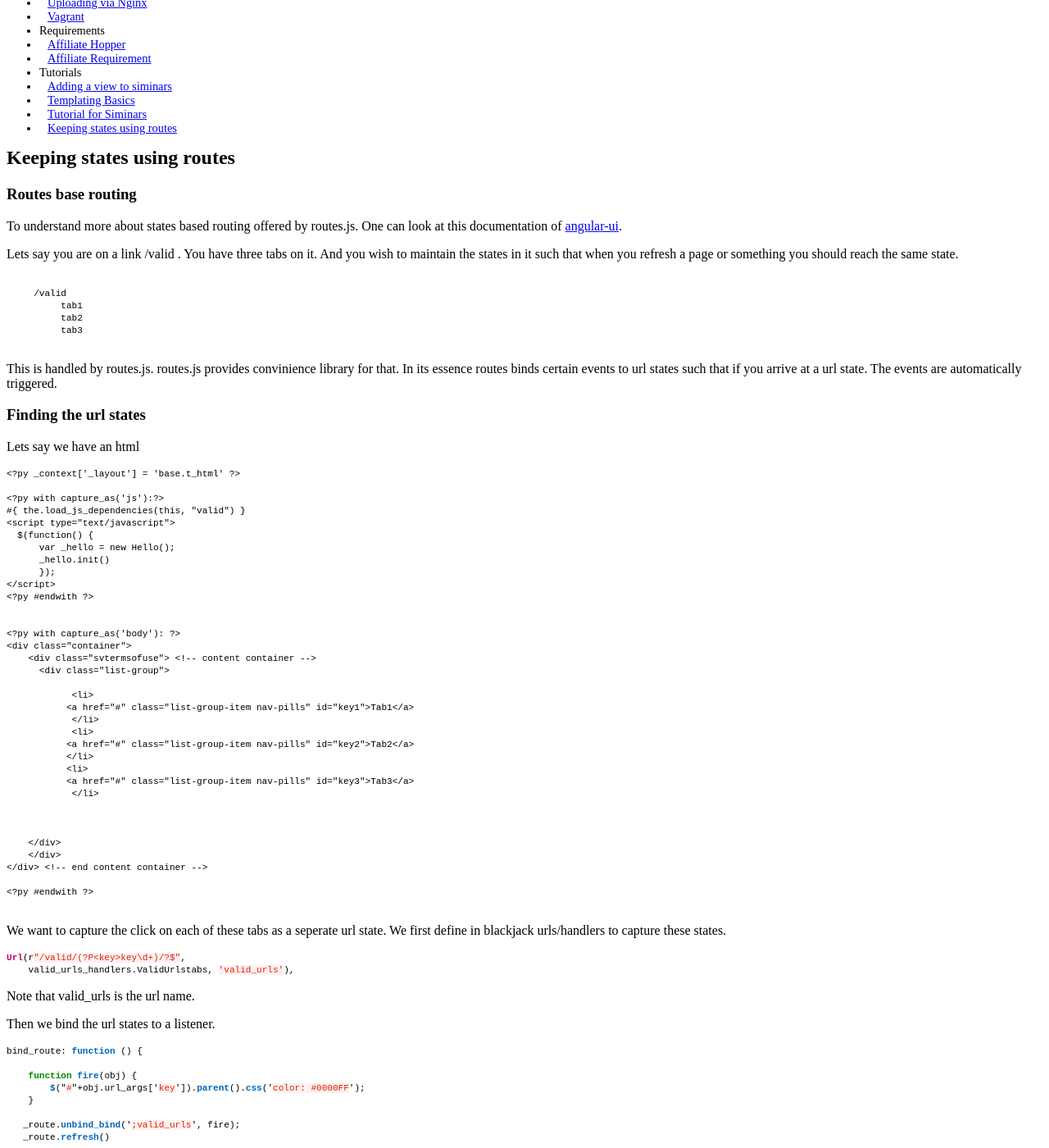
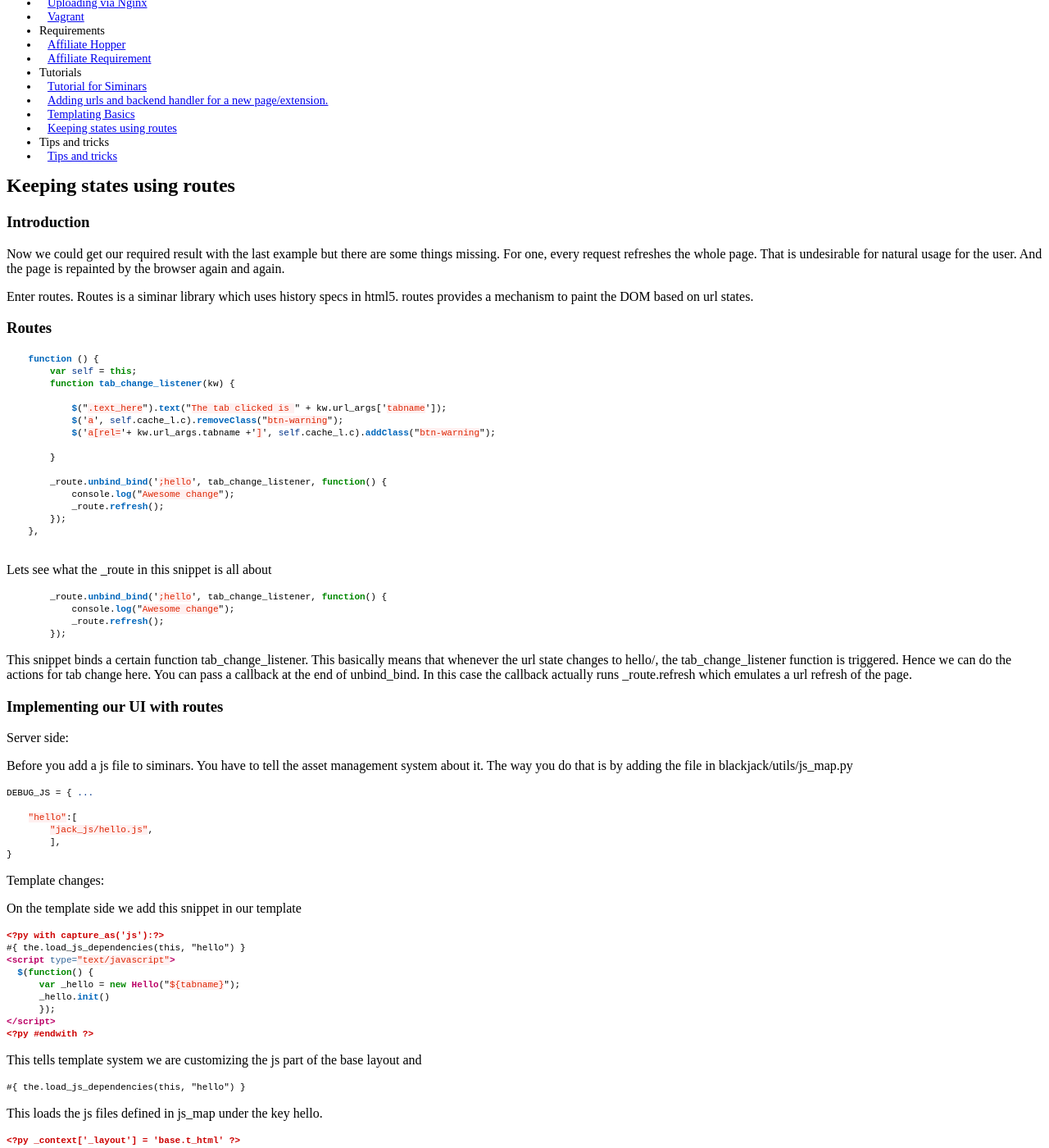
Before and after one commit to Simversity/literature, a Jekyll site: the page built from _posts/2014-08-24-keeping-states-using-routes.md, in a window 1280 px wide and 1400 px high, scrolled down 478 px. Shown: the whole window at 82% size. Built offline with Jekyll 4.4.1, drawn with Linux system fonts in a browser that asks for light colours; Markdown is read by kramdown in place of the engine named in the settings; a style sheet for code colours, icons or effects is not loaded; some of the changed text lies outside the part shown.

Commit message:
cleaning up the tutorial and adding tips and tricks

````diff
--- a/_config.yml
+++ b/_config.yml
@@ -20,6 +20,7 @@ sections: [
     ['ops', 'devOps'],
     ['req', 'Requirements'],
     ['tut', 'Tutorials'],
+    ['tips', 'Tips and tricks']
 ]
 
 # Keep as an empty string if served up at the root. If served up at a specific
--- a/_posts/2014-08-24-adding-a-view-to-siminars.md
+++ b/_posts/2014-08-24-adding-a-view-to-siminars.md
@@ -1,7 +1,7 @@
 ---
 layout: page
-title: "Adding a view to siminars"
-description: "Add a view to Siminars. Add a url, and an api call"
+title: "Adding urls and backend handler for a new page/extension."
+description: "Adding urls and backend handler for a new page/extension."
 category: tut
 date: 2014-08-29 19:05:08
 tags: []
@@ -129,3 +130,34 @@ The core.decorators.signature validates the request if it has all the params or
 HTTPError: HTTP 412: Precondition Failed (someparam is a required parameter)
 
 ```
+
+
+### Basic Template
+
+<?py _context['_layout'] = None ?>
+<html>
+<body>
+
+${text}
+
+</body>
+
+</html>
+
+```text
+
+${text} -> shows the context shared to the template
+
+```
+
+```text
+
+<?py _context['_layout'] = None ?>
+
+```
+
+By default the template loads a layout from the base template this basically tells the templating engine not to do that. We will dive into templates in the next section
+
+### Output
+
+![Complete](/img/helloworld.png?raw=true)
--- a/_posts/2014-08-24-keeping-states-using-routes.md
+++ b/_posts/2014-08-24-keeping-states-using-routes.md
@@ -1,35 +1,100 @@
 ---
 layout: page
 title: "Keeping states using routes"
-description: ""
+description: "Keeping states with routes"
 category: tut
 
 ---
 
-### Routes base routing
+### Introduction
 
-To understand more about states based routing offered by routes.js. One can look at this documentation of [angular-ui](https://github.com/angular-ui/ui-router/wiki/URL-Routing).
+Now we could get our required result with the last example but there are some things missing. For one, every request refreshes the whole page. That is undesirable for natural usage for the user. And the page is repainted by the browser again and again.
 
-Lets say you are on a link /valid . You have three tabs on it. And you wish to maintain the states in it such that when you refresh a page or something you should reach the same state.
+Enter routes. Routes is a siminar library which uses history specs in html5. routes provides a mechanism to paint the DOM based on url states.
 
-```text
 
-     /valid
-	  tab1
-	  tab2
-	  tab3
+
+### Routes
+
+
+```javascript
+    function () {
+        var self = this;
+        function tab_change_listener(kw) {
+
+            $(".text_here").text("The tab clicked is " + kw.url_args['tabname']);
+            $('a', self.cache_l.c).removeClass("btn-warning");
+            $('a[rel='+ kw.url_args.tabname +']', self.cache_l.c).addClass("btn-warning");
+
+        }
+
+        _route.unbind_bind(';hello', tab_change_listener, function() {
+            console.log("Awesome change");
+            _route.refresh();
+        });
+    },
 
 ```
 
-This is handled by routes.js. routes.js provides convinience library for that. In its essence routes binds certain events to url states such that if you arrive at a url state. The events are automatically triggered.
+Lets see what the _route in this snippet is all about
+
+```javascript
+	_route.unbind_bind(';hello', tab_change_listener, function() {
+            console.log("Awesome change");
+            _route.refresh();
+        });
+```
+
+This snippet binds a certain function tab_change_listener. This basically means that whenever the url state changes to hello/<something>, the tab_change_listener function is triggered. Hence we can do the actions for tab change here. You can pass a callback at the end of unbind_bind. In this case the callback actually runs _route.refresh which emulates a url refresh of the page.
 
 
-### Finding the url states
+### Implementing our UI with routes
+
+Server side:
+
+Before you add a js file to siminars. You have to tell the asset management system about it. The way you do that is by adding the file in blackjack/utils/js_map.py
 
 
-Lets say we have an html
+```python
+DEBUG_JS = { ...
+
+    "hello":[
+        "jack_js/hello.js",
+        ],
+}
+```
+
+
+
+
+
+
+Template changes:
+
+On the template side we add this snippet in our template
+
+```html
+<?py with capture_as('js'):?>
+#{ the.load_js_dependencies(this, "hello") }
+<script type="text/javascript">
+  $(function() {
+      var _hello = new Hello("${tabname}");
+      _hello.init()
+      });
+</script>
+<?py #endwith ?>
+```
+
+This tells template system we are customizing the js part of the base layout and
 
 ```text
+#{ the.load_js_dependencies(this, "hello") }
+```
+
+This loads the js files defined in js_map under the key hello.
+
+
+```html
 <?py _context['_layout'] = 'base.t_html' ?>
 
 <?py with capture_as('js'):?>
@@ -42,155 +107,130 @@ Lets say we have an html
 </script>
 <?py #endwith ?>
 
+<div class="svtermsofuse"> <!-- content container -->
 
-<?py with capture_as('body'): ?>
-<div class="container">
-    <div class="svtermsofuse"> <!-- content container -->
-      <div class="list-group">
+    <br/>
+    <br/>
+    <br/>
+    <br/>
 
-            <li>
-           <a href="#" class="list-group-item nav-pills" id="key1">Tab1</a>
-            </li>
-            <li>
-           <a href="#" class="list-group-item nav-pills" id="key2">Tab2</a>
-           </li>
-           <li>
-           <a href="#" class="list-group-item nav-pills" id="key3">Tab3</a>
-            </li>
+    <div id="container">
+    <div class="nav nav-tabs">
+
+        <div class="smstepaddcontrol">
+            <a href="#{this.reverse_url('hello', tabname='hello')}" class="btn btn-primary" rel="hello">Hello</a>
+            <a href="#{this.reverse_url('hello', tabname='tabbed')}" class="btn btn-primary" rel="tabbed">Tabbed</a>
+            <a href="#{this.reverse_url('hello', tabname='world')}" class="btn btn-primary" rel="world">World</a>
+            <a href="#{this.reverse_url('hello', tabname='collate')}" class="btn btn-primary" rel="collate">Collate</a>
+          </div>
+
+    </div>
+    </div>
+
+    <span class="text_here"></span>
+
+
+    </div>
+</div> <!-- end content container -->
+```
+Since we are doing this in js now we can simplify the template  bit.
+
+### Javascript Changes:
+
+```javascript
+var Hello = function (tabname) {
+    var self = this;
+    self.tabname = tabname;
+    self.init();
+};
+
+Hello.prototype = {
+    cache_l: {},
+
+    init:  function () {
+	var self = this
+	self.urls = {}
+	self.urls = {'hello':'/hello/hello',
+		     'tabbed':'/hello/tabbed',
+		     'world':'/hello/world',
+		     'collate':'/hello/collate'
+		    }
+	self.cache_l.c = $('#container');
+	self.cache_l.links = self.cache_l.c.find("a.btn-primary");
+	self.bind_route();
+	self.bind();
+
+
+    },
 
 
 
-    </div>
-    </div>
-</div> <!-- end content container -->
+    bind_route: function () {
+	var self = this;
+	function tab_change_listener(kw) {
+	    if (kw.url_args['tabname'] == 'collate'){
+		self.get_data()
+	    }
+	    else{
+		$(".text_here").text("The tab clicked is " + kw.url_args['tabname']);
+	    }
+	    $('a', self.cache_l.c).removeClass("btn-warning");
+	    $('a[rel='+ kw.url_args.tabname +']', self.cache_l.c).addClass("btn-warning");
 
-<?py #endwith ?>
+	}
 
-```
+	_route.unbind_bind(';hello', tab_change_listener, function() {
+	    console.log("Awesome change");
+	    _route.refresh();
+	});
+    },
 
-We want to capture the click on each of these tabs as a seperate url state. We first define in blackjack urls/handlers to capture these states.
+    bind: function (){
+	self = this;
 
-```python
-Url(r"/valid/(?P<key>key\d+)/?$",
-    valid_urls_handlers.ValidUrlstabs, 'valid_urls'),
-```
-
-Note that valid_urls is the url name.
+	$( "a.btn-primary", self.cache_l.c).unbind_bind( "click", function() {
+	    var tabname = event.target.rel
+	    url = self.urls[tabname]
+	    _route.push(url);
+	    return false;
+	});
 
 
-Then we bind the url states to a listener.
-
-
-```javascript
-bind_route: function () {
-
-    function fire(obj) {
-        $("#"+obj.url_args['key']).parent().css('color: #0000FF');
     }
-
-   _route.unbind_bind(';valid_urls', fire);
-   _route.refresh()
-
-},
-```
-
-```javascript
-_route.unbind_bind(';valid_urls', fire);
-```
-This url binds all valid_urls named urls to the callback, fire i.e whenever the url state is a form of "valid/<key>" the particular callback is triggered.The callback here changes the color of the tab "a" element.
-
-
-### Bringing it all together in the DOM.
-
-
-```javascript
-
- bind: function (){
-    $( ".nav-pills" ).on( "click", function() {
-     targetid = event.target.id;
-    _jack.reverse_url('valid_urls', {'key':targetid},
-    function (url)
-    {
-        _route.push(url);
-
-    })
-
-    });
-```
-
-Now we have url states and the callbacks they trigger. But we need to bring it all together and link it to events on the DOM. For this we create a binding on the dom on the click event for class nav-pills. Now the events on this DOM are to be connected to the _routes states. For this we use _jack.reverse_url. _jack.reverse_url is a convinience function that converts a named url to the complete url. Here in this example we have bind the click events on the nav-pill tabs to a callback that changes the url state to valid/<key> type urls.
-
-The callback to change url state:
-
-```javascript
-function (url)
-    {
-	_route.push(url);
-
-    }
-
-```
-
-When the state of these urls changes. It triggers the change in url state which further trigger the callback fire which changes the color of the tab. Hence a DOM event is connected to a url state and a callback.
-
-
-
-### Conventions for JS code:
-
-init: The contructor for js added. Here all those things should be done that are to be done on page load.
-
-
-bind: All the bindings should be added in this function by convention.
-
-
-### The whole thing
-
-```javascript
-var Hello = function (o) {
-
-};
-
-Hello.prototype = {
-  "change_select": function(cb) {
-    var self = this;
-    console.log("something")
-    $('element').css('color: #0000FF');
-    debugger
-    },
-
-    "init":  function () {
-      this.bind_route();
-      this.bind();
-    },
-
- bind_route: function () {
-
-      function fire(obj) {
-
-        $("#"+obj.url_args['key']).parent().css('color: #0000FF');
-      }
-      _route.unbind_bind(';valid_urls', fire);
-      _route.refresh()
-    },
-
- bind: function (){
-    $( ".nav-pills" ).on( "click", function() {
-     targetid = event.target.id;
-    _jack.reverse_url('valid_urls', {'key':targetid},
-    function (url)
-    {
-        _route.push(url);
-
-    })
-
-    });
-
-
-
-}
 
 }
 
 ObjectHasCache.call(Hello.prototype);
 
 ```
+
+We have bound a click on a.btn-primary inside container to this function.
+
+```javascript
+
+$( "a.btn-primary", self.cache_l.c).unbind_bind( "click", function() {
+    var tabname = event.target.rel
+    url = 'hello'+self.urls.tabname
+    _route.push(url);
+   return false;
+});
+```
+
+In the execution of the callback we do
+
+```javascript
+
+_route.push(url);
+
+```
+
+This pushes a url state. This further triggers the callback we have bound using unbind_bind earlier.
+
+```javascript
+	_route.unbind_bind(';hello', tab_change_listener, function() {
+            console.log("Awesome change");
+            _route.refresh();
+        });
+```
+
+This runs the tab_change_listener which does everything that we were doing with templates ealier. Without requiring a reload.
--- a/_posts/2014-08-24-templating-basics.md
+++ b/_posts/2014-08-24-templating-basics.md
@@ -7,87 +7,103 @@ date:  2014-08-29 19:05:07
 tags: []
 ---
 
-### Sample template
+### Introduction
+We have seen till now how to add simple Hello world page to siminars. This is an attempt to take this knowledge further and make something like the final output without the javascript framework added. Following are the code changes that can get something visually similar to the final output.
 
-```text
+
+
+
+### Server Side
+
+```python
+class HelloHandler(BaseHandler):
+    @tornado.web.authenticated
+    def get(self, tabname):
+        template = "hello_world/hello"
+        context = {}
+        context['tabname'] = tabname
+
+        self.render_to_response(template, context)
+```
+
+As you can see in server side we have added a tabname context and argument. The tabname argument comes from the url from the url pattern as explained earlier. The group name is an essential part of the regex pattern in siminars Url dispatch mechanism.
+
+```python
+
+Url(r"/hello/(?P<tabname>\w+)/?$",
+        valid_urls_handlers.HelloHandler, "hello"),
+
+```
+
+
+For context we have added the tabname in the context of the template. One arrives at this function only after login because of the authenticated decorator.
+
+
+### Template
+
+```html
 <?py _context['_layout'] = 'base.t_html' ?>
-
-<?py with capture_as('js'):?>
-#{ the.load_js_dependencies(this, "valid") }
-<script type="text/javascript">
-  $(function() {
-      var _valid = new Valid("${user_id}");
-      _valid.init()
-      });
-</script>
-<?py #endwith ?>
 
 
 <?py with capture_as('body'): ?>
 <div class="container">
-    <div class="svtermsofuse"> <!-- content container -->
+  <div class="svtermsofuse"> <!-- content container -->
 
-    <div class="list-group">
+    <br/>
+    <br/>
+    <br/>
+    <br/>
 
-      <?py for url_key in urls.keys(): ?>
-           <a href="#" class="list-group-item">${url_key}</a>
+    <div id="container">
+      <div class="nav nav-tabs">
 
-      <?py #endfor ?>
+        <div class="smstepaddcontrol">
+            <?py view_class = 'btn-warning' if tabname=='hello' else 'btn-primary' ?>
+            <a href="#{this.reverse_url('hello', tabname='hello')}" class="btn ${view_class}" rel="hello">Hello</a>
+            <?py view_class = 'btn-warning' if tabname=='tabbed' else 'btn-primary' ?>
+            <a href="#{this.reverse_url('hello', tabname='tabbed')}" class="btn ${view_class}" rel="tabbed">Tabbed</a>
+            <?py view_class = 'btn-warning' if tabname=='world' else 'btn-primary' ?>
+            <a href="#{this.reverse_url('hello', tabname='world')}" class="btn ${view_class}" rel="world">World</a>
+            <?py view_class = 'btn-warning' if tabname=='collate' else 'btn-primary'?>
+            <a href="#{this.reverse_url('hello', tabname='collate')}" class="btn ${view_class}" rel="collate">Collate</a>
+          </div>
 
-
-
-
+      </div>
     </div>
 
-    </div>
+  </div>
 </div> <!-- end content container -->
 
 <?py #endwith ?>
+
 ```
+
+### Explanation
+
 
 ```text
 <?py _context['_layout'] = 'base.t_html' ?>
 ```
-Base template to extend.
+
+This extends the layout of the page from base. If you notice many components of the final page have not been explicitly written in html. These are extended from the base template.
+
+```text
+<?py with capture_as('body'): ?>
+```
+This tells the templating engine that we are customizing the body part of the template.
+
+```text
+<?py view_class = 'btn-warning' if tabname=='hello' else 'btn-primary' ?>
+```
+
+run python code inside the tenjin templating engine.
+
+```text
+${view_class}
+```
+Showing context variables in the template.
 
 
+### Output
 
-
-```text
-<?py with capture_as('js'):?>
-<?py #endwith ?>
-```
-Defining the js block
-
-
-```text
-#{ the.load_js_dependencies(this, "valid") }
-```
-
-Getting js dependencies for a particular js from js_map.
-
-
-For more look at [tenjin documentation](http://www.kuwata-lab.com/tenjin/pytenjin-users-guide.html).
-
-
-
-### Adding Javascript
-
-In blackjack/utils/tenjin_helpers there is function load_js_dependencies. This function essentially loads the javascript for the siminars project.
-To add a javascript create a map in the file blackjack/utils/js_map.py
-
-```python
-DEBUG_JS = { ....
-
-	"valid":[jack_js/valid.js,
-	],
-}
-```
-
-To load this javascript on the server side use
-
-```text
-#{ the.load_js_dependencies(this, "valid") }
-```
-
-This loads the js files defined by the "valid" key in js_map mapping.
+![Final Output](/img/complete.png?raw=true)
--- /dev/null
+++ b/_posts/2014-08-27-tips-and-tricks.md
@@ -0,0 +1,57 @@
+---
+layout: page
+title: "Tips and tricks"
+description: ""
+category: tips
+date: 2014-08-29 15:05:08
+tags: []
+---
+
+### Running multiple callbacks and collating the data
+
+
+
+```javascript
+var callers = 3;
+var returns = 0;
+var all_urls = [];
+
+function final_callback() {
+    console.log(all_urls);
+}
+
+function keep_checking() {
+    returns++;
+    if (returns < callers) {
+        return;
+    }
+    final_callback();
+    return;
+}
+
+
+_jack.reverse_url("my_profile", function(url) {
+    all_urls.push(url);
+    keep_checking();
+});
+
+
+_jack.reverse_url("my_profile", function(url) {
+    all_urls.push(url);
+    keep_checking();
+});
+
+_jack.reverse_url("my_profile", function(url) {
+    all_urls.push(url);
+    keep_checking();
+});
+
+
+```
+
+
+
+### Explanation
+
+
+This callback to all the _jack.reverse_url calls. Calls keep_checking which is not executed till it ensures that all the callbacks are executed. Then it finally runs the callback. This is quite useful in situations where you are collating data from multiple callbacks.
````
Also changed, not shown: other parts of _posts/2014-08-24-adding-a-view-to-siminars.md (+1 -0 lines), _posts/2014-08-24-tutorial-for-siminars.md (+12 -3 lines).
